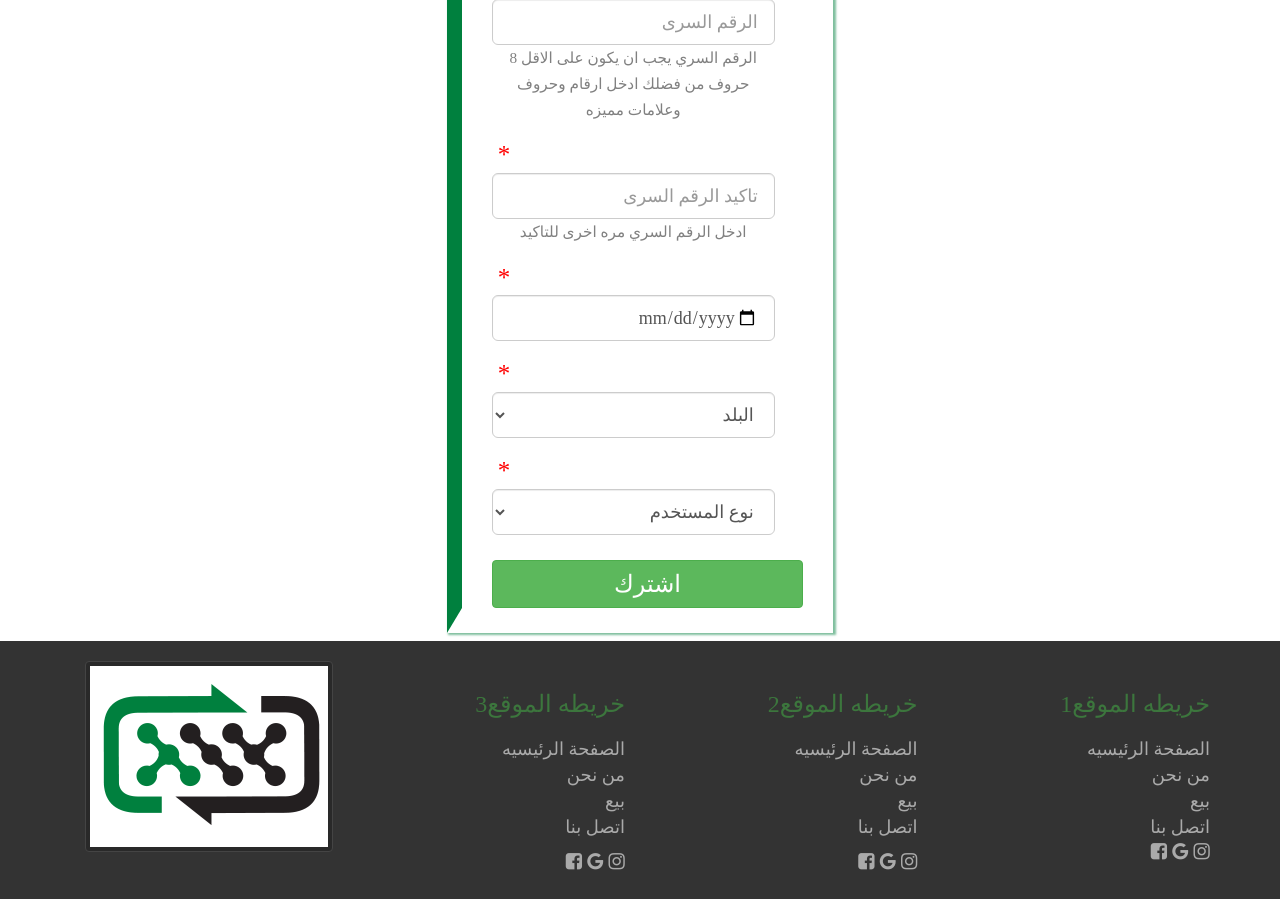
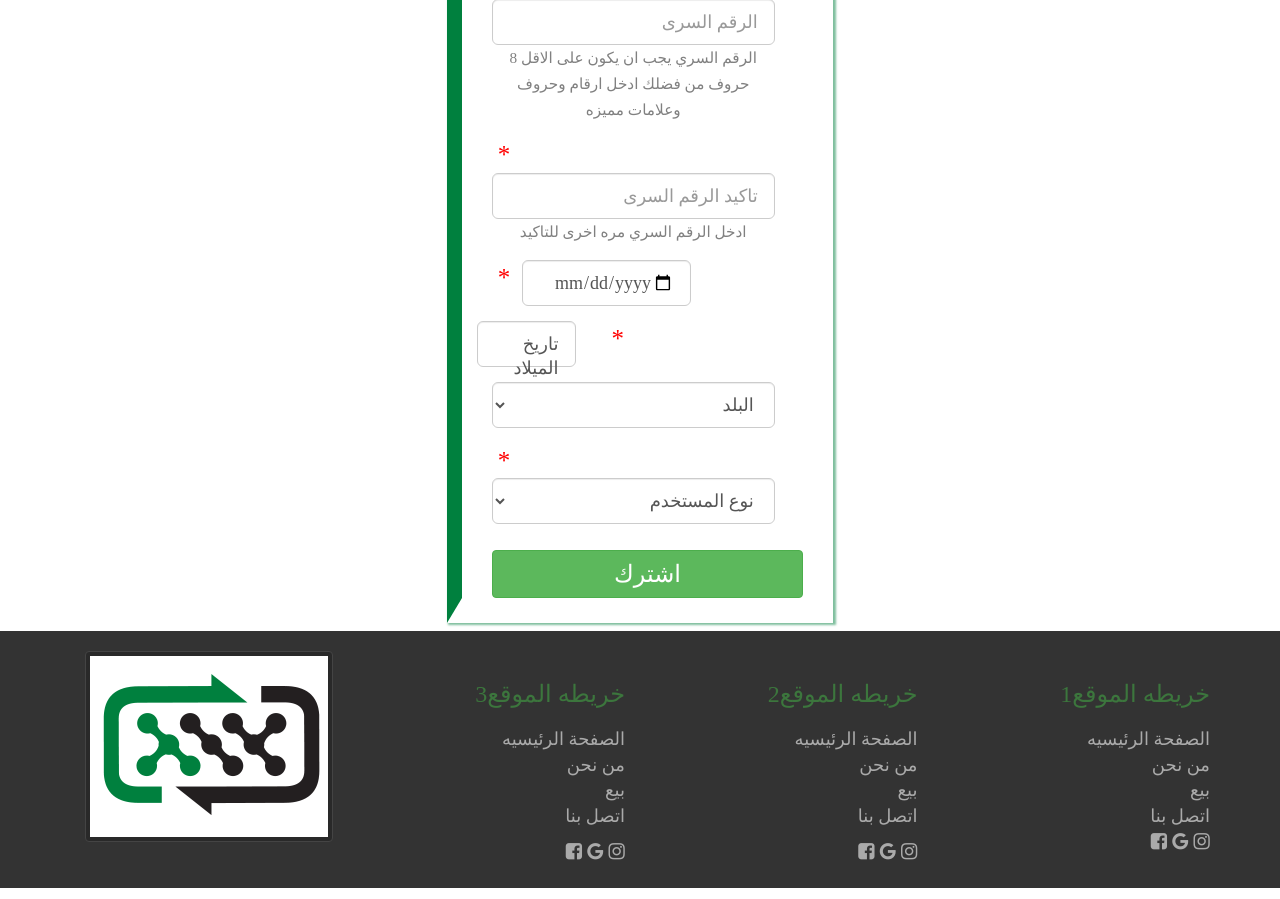
Before and after one commit to HeshamSayed/ElectroBekia, a Django app: page /accounts/signup/ in a window 1280 px wide. Shown: the part 786-1685 px from the top of the page. Run offline with Django 3.2, Linux system fonts and the light colour scheme; data comes from the database, SQL or seed files in the repository; both versions use the stored data as it was after the commit; some libraries are stand-ins or nearby versions; some web fonts are replaced.

Commit message:
add bith date label

```diff
--- a/accounts/forms.py
+++ b/accounts/forms.py
@@ -61,11 +61,12 @@ class SignupForm(UserCreationForm):
     'autocomplete': 'off',
   }), help_text='ادخل الرقم السري مره اخرى للتاكيد')
 
-  date_of_birth = forms.DateField(required=True, widget=forms.DateInput(attrs={
-    'class': "form-control input-lg text-right",
-    'autocomplete': 'off',
-    'type': 'date',
-  }))
+  date_of_birth = forms.DateField(
+    required=True, label='تاريخ الميلاد', widget=forms.DateInput(attrs={
+      'class': "form-control input-lg text-right",
+      'autocomplete': 'off',
+      'type': 'date',
+    }))
 
   city = forms.ModelChoiceField(
     queryset=City.objects, required=True, empty_label='البلد',
--- a/accounts/templates/accounts/signup.html
+++ b/accounts/templates/accounts/signup.html
@@ -25,6 +25,26 @@
                       <div class="col-lg-1">
                         <span style="color: red;font-size: 25px; margin-left: 0.6rem">*</span>
                       </div>
+                      {% if field.name == 'date_of_birth' %}
+                        <div class="col-lg-7">
+                          <div class="form-group">
+                            {{ field }}
+                            {% if field.help_text %}
+                              <small style="color: grey;">{{ field.help_text }}</small>
+                            {% endif %}
+                            {% for error in field.errors %}
+                              <p style="color: red">{{ error }}</p>
+                            {% endfor %}
+                          </div>
+                        </div>
+                        <div class="col-lg-4" style="padding-left: 0">
+                          <div class="form-group">
+                            <label class="form-control input-lg text-right"
+                                   style="font-weight: normal;"
+                                   for="id_date_of_birth">تاريخ الميلاد</label>
+                          </div>
+                        </div>
+                      {% else %}
                         <div class="col-lg-11">
                           <div class="form-group">
                             {{ field }}
@@ -36,10 +56,12 @@
                             {% endfor %}
                           </div>
                         </div>
+                      {% endif %}
                     {% endfor %}
                     <div class="col-lg-12 ma-t">
                       <button type="submit" class="btn btn-success" style="width:100%;
-                      font-size: 24px;">اشترك</button>
+                      font-size: 24px;">اشترك
+                      </button>
                     </div>
                   </div>
                 </form>
```
Also changed, not shown: db.sqlite3. Lines whose indentation alone changed are shown as unchanged.
